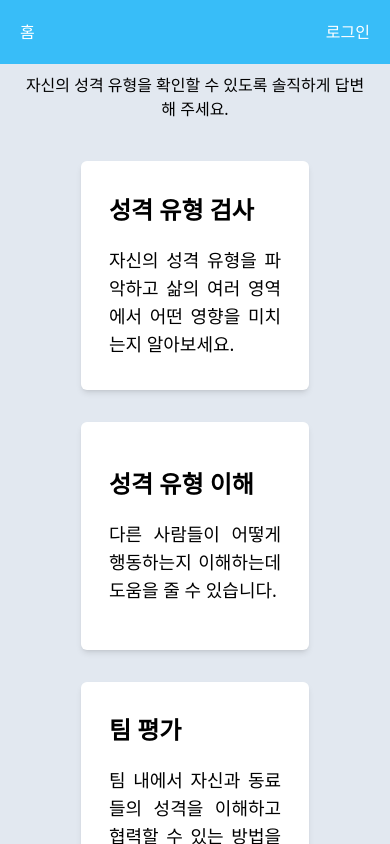
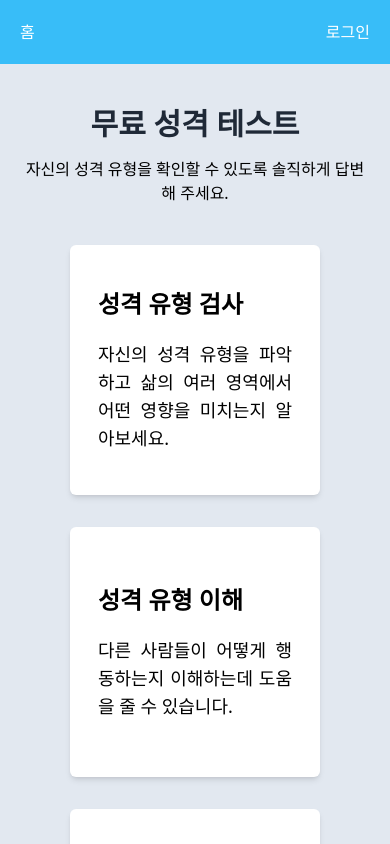
Before and after one commit to hye410/sparta-mbti-test, a React (Vite) app: page / in a window 390 px wide. Built offline with nearby package versions, Linux system fonts and the light colour scheme.

Commit message:
[design] 스마트폰 가로보기도 반응형 되도록 수정

```diff
--- a/src/components/home/Card.jsx
+++ b/src/components/home/Card.jsx
@@ -1,6 +1,6 @@
 export default function Card({ title, desc }) {
   return (
-    <section className="rounded-md shadow-md bg-white p-7 lg:p-5 aspect-square flex flex-col justify-center max-w-[500px] w-[65%] md:w-[30%]">
+    <section className="rounded-md shadow-md bg-white p-7 lg:p-5 aspect-square flex flex-col justify-center min-w-[250px] w-[50%] md:w-[30%] max-w-[500px]">
       <h2 className="text-2xl mb-[20px] font-semibold  lg:text-3xl">{title}</h2>
       <p className=" text-lg text-justify lg:text-xl">{desc}</p>
     </section>
--- a/src/components/layout/Layout.jsx
+++ b/src/components/layout/Layout.jsx
@@ -4,10 +4,10 @@ export default function Layout({ children }) {
   return (
     <div
       id="layout"
-      className="w-screen min-w-xs h-screen bg-slate-200 flex flex-col"
+      className="w-screen min-w-xs h-[100dvh] bg-slate-200 flex flex-col overflow-scroll"
     >
       <Header />
-      <div id="container" className="flex-1 overflow-auto py-[5vh] px-[5vw]">
+      <div id="container" className="flex-1 overflow-visible py-[5vh] px-[5vw]">
         {children}
       </div>
     </div>
--- a/src/components/results/ResultCard.jsx
+++ b/src/components/results/ResultCard.jsx
@@ -70,7 +70,7 @@ export default function ResultCard({ result }) {
   };
 
   return (
-    <section className="w-[70%] max-w-[600px] min-w-[300px] bg-white px-[2vw] py-[3vh] mx-[auto] my-[30px] rounded-md shadow-md">
+    <section className="w-[70%] max-w-[600px] min-w-[300px] bg-white px-[5vw] py-[4vw] lg:px-[2vw] lg:py-[3vh] mx-[auto] my-[30px] rounded-md shadow-md">
       <div className="flex items-center justify-between pb-[20px] mb-[20px] border-b-2 border-b-slate-700">
         <p className="text-xl  font-bold ">{result.nickname}</p>
         <span className="text-xs">{result.date}</span>
--- a/src/css/global.css
+++ b/src/css/global.css
@@ -20,3 +20,6 @@
 .ps {
   @apply text-sm text-slate-400 mt-[20px];
 }
+.home {
+  @apply flex flex-col items-center justify-center;
+}
--- a/src/pages/Home.jsx
+++ b/src/pages/Home.jsx
@@ -36,7 +36,7 @@ export default function Home() {
   };
 
   return (
-    <section className="flex flex-col items-center justify-center h-svh md:h-full">
+    <section className="flex flex-col items-center justify-center  md:h-full">
       <h1 className="h3">무료 성격 테스트</h1>
       <p className="mb-[40px] text-md text-center sm:text-justify sm:break-keep sm:text-lg lg:text-2xl">
         자신의 성격 유형을 확인할 수 있도록 솔직하게 답변해 주세요.
```
